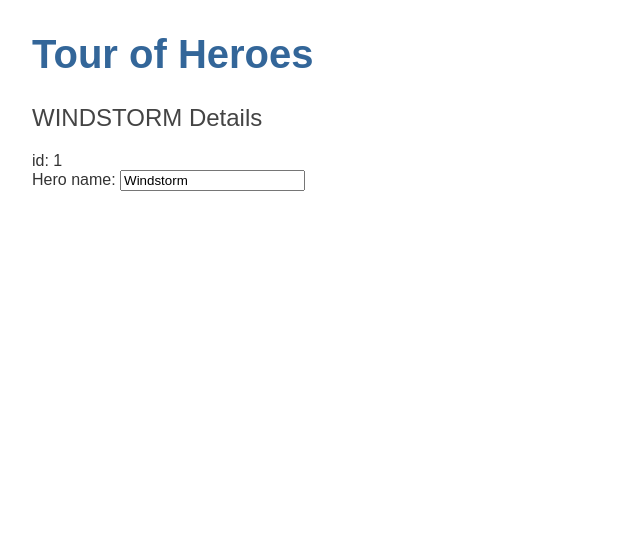
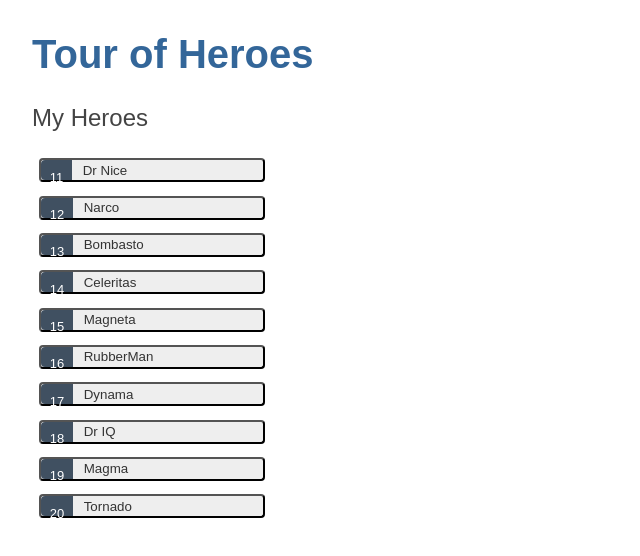
Before and after one commit to ctopheryoung/angular-tour-of-heroes, an Angular app: page /heroes in a window 1280 px wide. Shown: the top 556 px of the page, without its empty margins (0-640 px from the left). Built offline with nearby package versions, Linux system fonts and the light colour scheme.

Commit message:
Add styled hero list component

```diff
--- a/src/app/heroes/heroes.component.css
+++ b/src/app/heroes/heroes.component.css
@@ -0,0 +1,66 @@
+/* HeroesComponent's private CSS styles */
+.heroes {
+  margin: 0 0 2em 0;
+  list-style-type: none;
+  padding: 0;
+  width: 15em;
+}
+
+.heroes li {
+  display: flex;
+}
+
+.heroes button {
+  flex: 1;
+  cursor: pointer;
+  position: relative;
+  left: 0;
+  background-color: #EEE;
+  margin: .5em;
+  padding: 0;
+  border-radius: 4px;
+  display: flex;
+  align-items: stretch;
+  height: 1.8em;
+}
+
+.heroes button:hover {
+  color: #2c3a41;
+  background-color: #e6e6e6;
+  left: .1em;
+}
+
+.heroes button:active {
+  background-color: #525252;
+  color: #fafafa;
+}
+
+.heroes button.selected {
+  background-color: black;
+  color: white;
+}
+
+.heroes button.selected:hover {
+  background-color: #505050;
+  color: white;
+}
+
+.heroes button.selected:active {
+  background-color: black;
+  color: white;
+}
+
+.heroes .badge {
+  display: inline-block;
+  font-size: small;
+  color: white;
+  padding: 0.8em 0.7em 0 0.7em;
+  background-color: #405061;
+  line-height: 1em;
+  margin-right: .8em;
+  border-radius: 4px 0 0 4px;
+}
+
+.heroes .name {
+  align-self: center;
+}
--- a/src/app/heroes/heroes.component.html
+++ b/src/app/heroes/heroes.component.html
@@ -1,6 +1,18 @@
-<h2>{{hero.name | uppercase}} Details</h2>
-<div><span>id: </span>{{hero.id}}</div>
-<div>
-    <label for="name">Hero name: </label>
-    <input id="name" [(ngModel)]="hero.name" placeholder="name">
+<h2>My Heroes</h2>
+<ul class="heroes">
+    <li *ngFor="let hero of heroes">
+        <button [class.selected]="hero === selectedHero" type="button" (click)="onSelect(hero)">
+          <span class="badge">{{hero.id}}</span>
+          <span class="name">{{hero.name}}</span>
+        </button>
+      </li>
+</ul>
+
+<div *ngIf="selectedHero">
+    <h2>{{selectedHero.name | uppercase}} Details</h2>
+    <div><span>id: </span>{{selectedHero.id}}</div>
+    <div>
+        <label for="name">Hero name: </label>
+        <input id="name" [(ngModel)]="selectedHero.name" placeholder="name">
+    </div>
 </div>
--- a/src/app/heroes/heroes.component.ts
+++ b/src/app/heroes/heroes.component.ts
@@ -1,5 +1,6 @@
 import { Component, OnInit } from '@angular/core';
 import { Hero } from '../hero';
+import { HEROES } from '../mock-heroes'
 
 @Component({
   selector: 'app-heroes',
@@ -7,10 +8,12 @@ import { Hero } from '../hero';
   styleUrls: ['./heroes.component.css']
 })
 export class HeroesComponent implements OnInit {
-  hero: Hero = {
-    id: 1,
-    name: 'Windstorm'
-  };
+  selectedHero?: Hero;
+  onSelect(hero: Hero): void {
+    this.selectedHero = hero;
+  }
+
+  heroes = HEROES;
 
   constructor() { }
 
--- /dev/null
+++ b/src/app/mock-heroes.ts
@@ -0,0 +1,14 @@
+import { Hero } from './hero';
+
+export const HEROES: Hero[] = [
+    { id: 11, name: 'Dr Nice' },
+    { id: 12, name: 'Narco' },
+    { id: 13, name: 'Bombasto' },
+    { id: 14, name: 'Celeritas' },
+    { id: 15, name: 'Magneta' },
+    { id: 16, name: 'RubberMan' },
+    { id: 17, name: 'Dynama' },
+    { id: 18, name: 'Dr IQ' },
+    { id: 19, name: 'Magma' },
+    { id: 20, name: 'Tornado' }
+  ];
```
